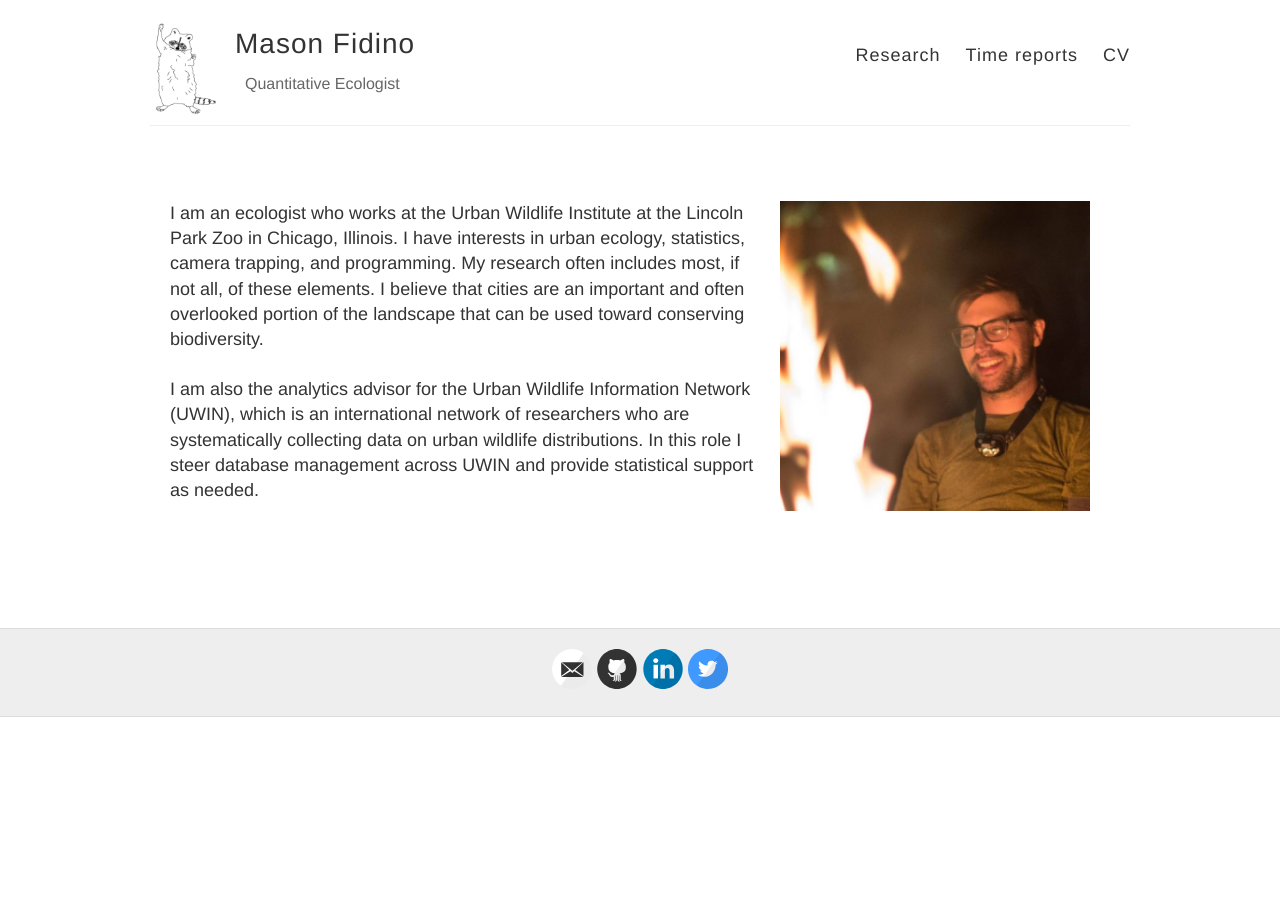
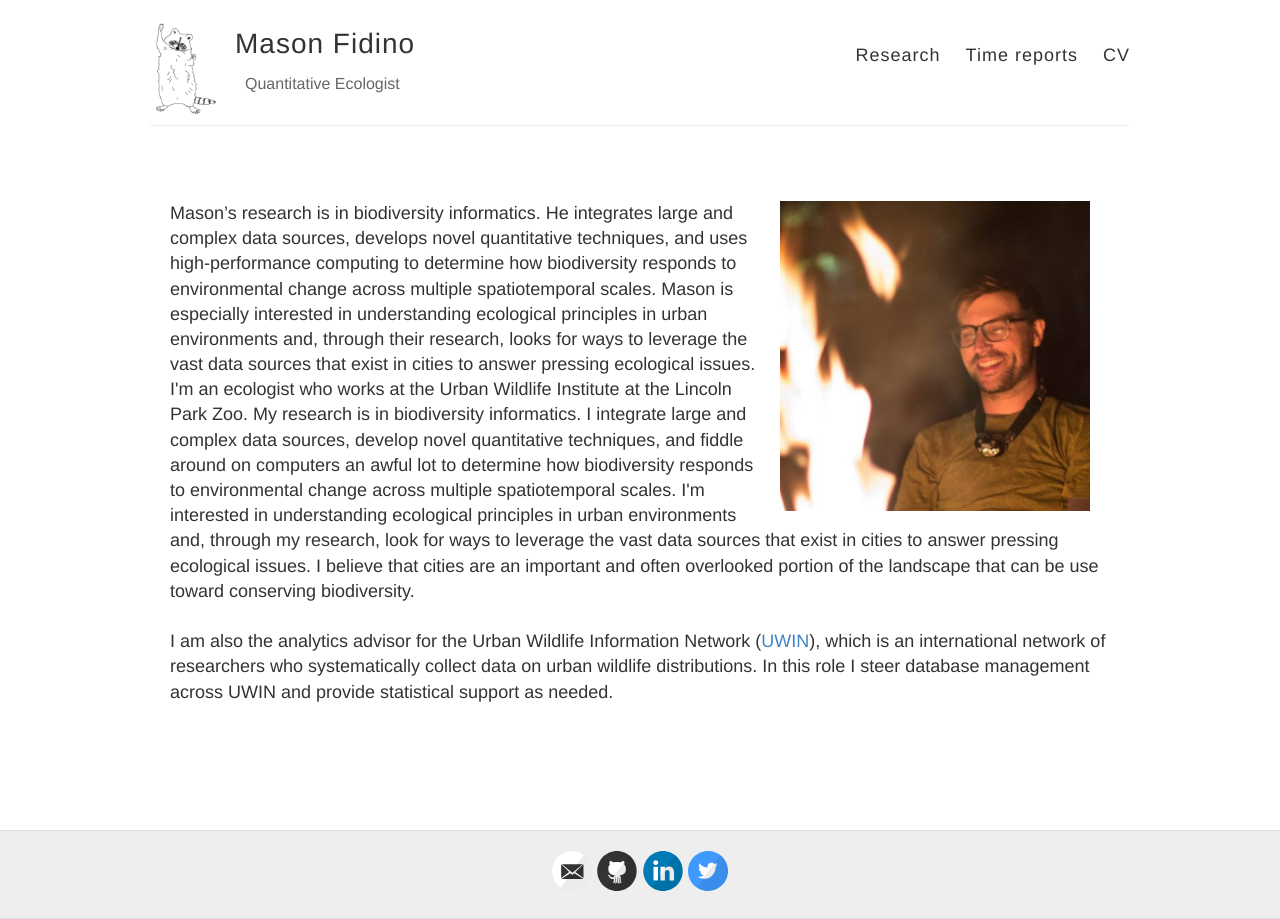
Before and after one commit to mfidino/mfidino.github.io, a Jekyll site: the page built from index.html, in a window 1280 px wide. Built offline with Jekyll 4.4.1, drawn with Linux system fonts in a browser that asks for light colours.

Commit message:
Update index.html

```diff
--- a/index.html
+++ b/index.html
@@ -11,15 +11,19 @@ layout: default
       id="mason_pic"
       style="border-right:20px solid white;border-left:20px solid white;"
     />
-    I am an ecologist who works at the Urban Wildlife Institute at the Lincoln
-    Park Zoo in Chicago, Illinois. I have interests in urban ecology,
-    statistics, camera trapping, and programming. My research often includes
-    most, if not all, of these elements. I believe that cities are an important
-    and often overlooked portion of the landscape that can be used toward
-    conserving biodiversity. <br /><br />
+    Mason’s research is in biodiversity informatics. He integrates large and complex data sources, develops novel quantitative techniques, and uses high-performance computing to determine how biodiversity responds to environmental change across multiple spatiotemporal scales. Mason is especially interested in understanding ecological principles in urban environments and, through their research, looks for ways to leverage the vast data sources that exist in cities to answer pressing ecological issues.
+
+    I'm an ecologist who works at the Urban Wildlife Institute at the Lincoln Park Zoo.
+    My research is in biodiversity informatics. I integrate large and complex data sources,
+    develop novel quantitative techniques, and fiddle around on computers an awful lot to
+    determine how biodiversity responds to environmental change across multiple spatiotemporal scales.
+    I'm interested in understanding ecological principles in urban environments and, through my research,
+    look for ways to leverage the vast data sources that exist in cities to answer pressing
+    ecological issues. I believe that cities are an important and often overlooked portion of the landscape
+    that can be use toward conserving biodiversity.
+    <br /><br />
     I am also the analytics advisor for the Urban Wildlife Information Network
-    (UWIN), which is an international network of researchers who are
-    systematically collecting data on urban wildlife distributions. In this role
+    (<a href = "https://urbanwildlifeinfo.org/" >UWIN</a>), which is an international network of researchers who systematically collect data on urban wildlife distributions. In this role
     I steer database management across UWIN and provide statistical support as
     needed.
   </p>
```
